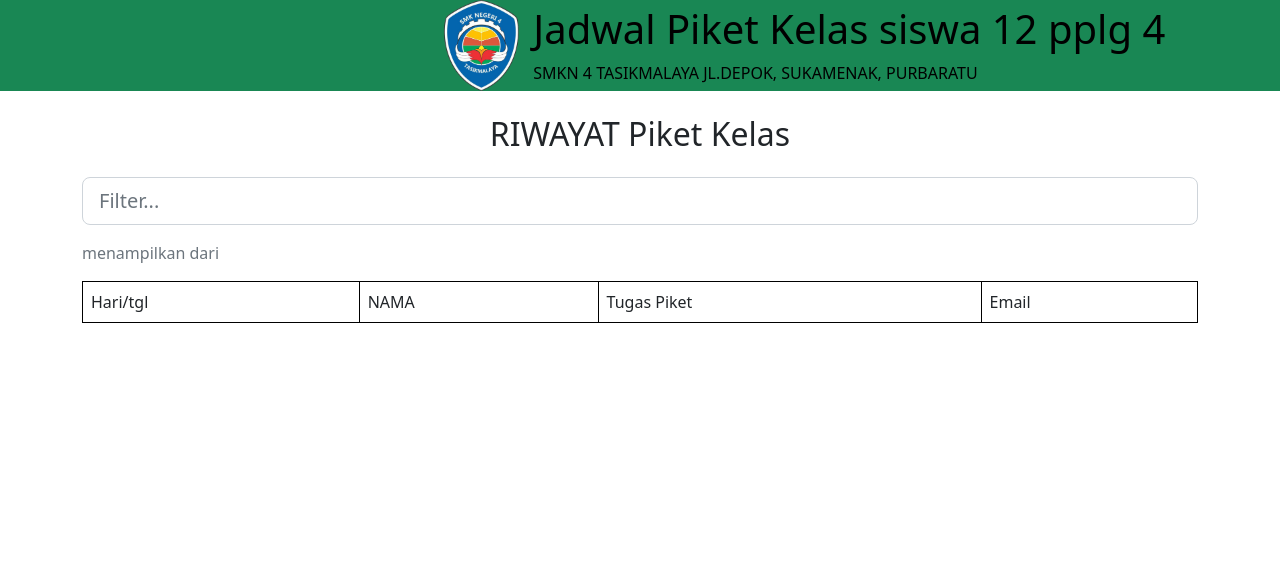
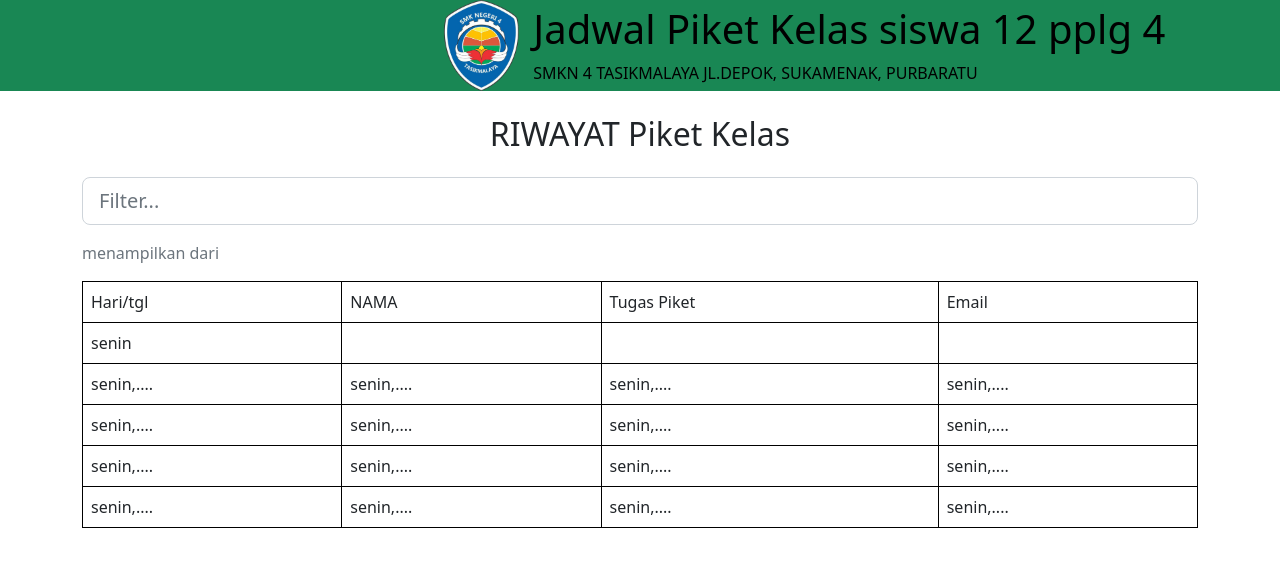
Before and after one commit to ilhamseptihadi123/jadwal-piket-, a Nuxt app: page /absen/riwayat in a window 1280 px wide. Shown: the top 566 px of the page. Built offline with nearby package versions, Linux system fonts and the light colour scheme.

Commit message:
Update riwayat.vue

```diff
--- a/pages/absen/riwayat.vue
+++ b/pages/absen/riwayat.vue
@@ -18,7 +18,40 @@
               <td>Email</td>
             </tr>
           </thead>
+          <tbody>
+            <tr>
+              <td>senin</td>
+              <td></td>
+              <td></td>
+              <td></td>
+            </tr>
+            <tr>
+              <td>senin,....</td>
+              <td>senin,....</td>
+              <td>senin,....</td>
+              <td>senin,....</td>
+            </tr>
+            <tr>
+              <td>senin,....</td>
+              <td>senin,....</td>
+              <td>senin,....</td>
+              <td>senin,....</td>
+            </tr>
+            <tr>
+              <td>senin,....</td>
+              <td>senin,....</td>
+              <td>senin,....</td>
+              <td>senin,....</td>
+            </tr>
+            <tr>
+              <td>senin,....</td>
+              <td>senin,....</td>
+              <td>senin,....</td>
+              <td>senin,....</td>
+            </tr>
+          </tbody>
           </table>
+
       </div>
     </div>
 
```
